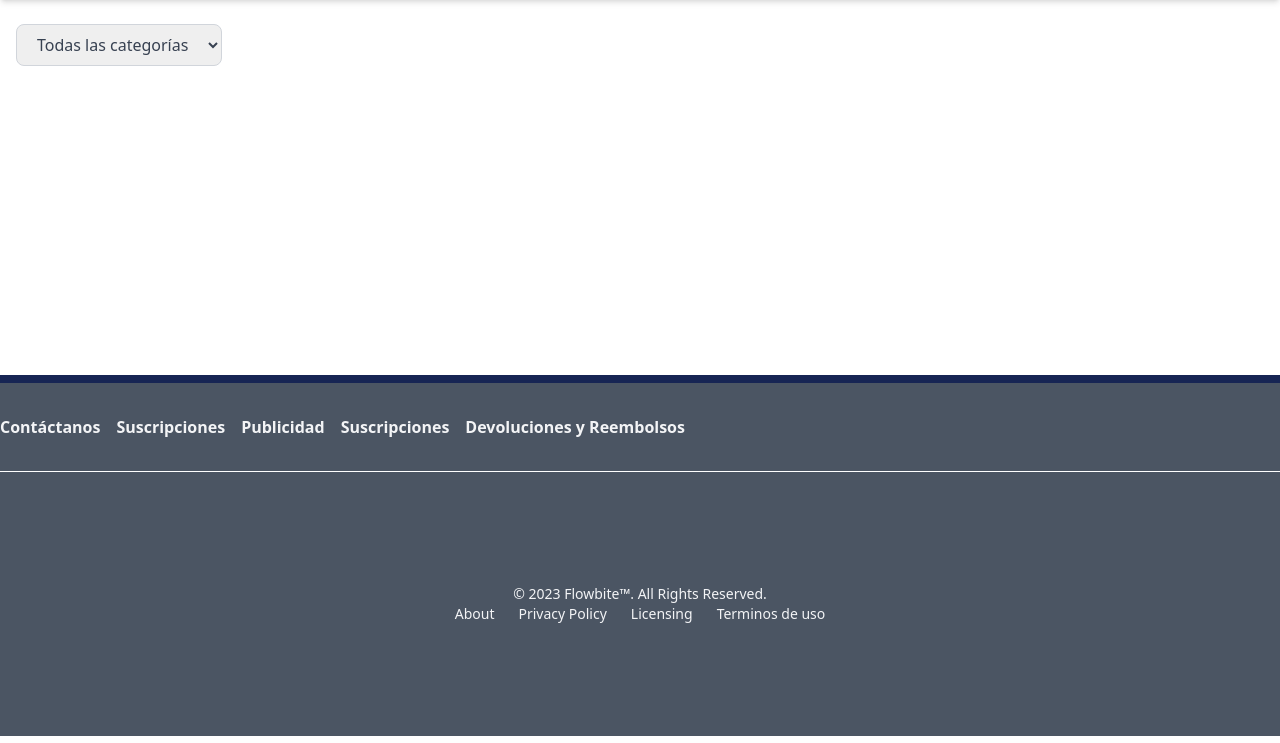
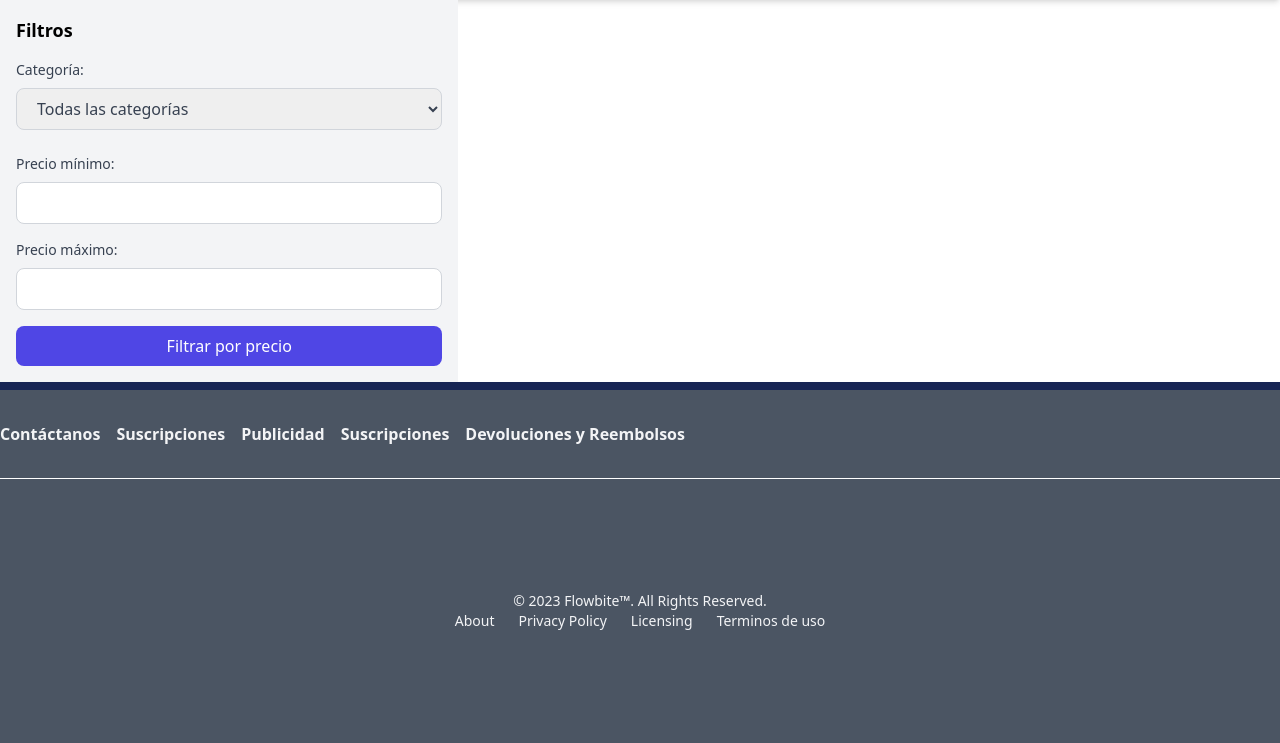
Before and after one commit to das-505/Tienda, a PHP site: page /index.php in a window 1280 px wide. Shown: the part 64-807 px from the top of the page. Run offline with PHP 8.4, Linux system fonts and the light colour scheme; data that the repository does not hold is empty.

Commit message:
Style: mejoramos el estilo del filtro

```diff
--- a/src/index.php
+++ b/src/index.php
@@ -13,7 +13,6 @@
 <body>
 
 
-
 <!--contenedor-->
 <div class="min-h-screen flex flex-col" name="conteiner">
 
@@ -25,26 +24,48 @@
 
   <!-- Contenido principal de la página -->
   <main class="flex-grow">
+    <div class="flex">
 
-      <!--para filtrar-->
-      <div class="container mx-auto mt-6 px-4">
-    <select id="category-filter" class="border border-gray-300 rounded-lg py-2 px-4 text-gray-700">
+      <!-- Panel lateral de filtros -->
+      <aside class="w-1/4 bg-gray-100 p-4 border-r border-gray-300">
+        <h2 class="text-lg font-semibold mb-4">Filtros</h2>
+
+        <!-- Filtro por categoría -->
+        <div class="mb-6">
+          <label for="category-filter" class="block text-sm font-medium text-gray-700 mb-2">Categoría:</label>
+          <select id="category-filter" class="border border-gray-300 rounded-lg py-2 px-4 text-gray-700 w-full">
             <option value="">Todas las categorías</option>
             <option value="rifles">Rifles</option>
             <option value="Pistolas">Pistolas</option>
-        <option value="Escopetas">Escopeta</option>
+            <option value="Escopetas">Escopetas</option>
             <option value="Carabinas">Carabinas</option>
             <option value="Cuchillos">Cuchillos</option>
             <option value="Fundas">Fundas</option>
-
           </select>
         </div>
 
+        <!-- Filtro por precio -->
+        <div>
+          <label for="min-price" class="block text-sm font-medium text-gray-700 mb-2">Precio mínimo:</label>
+          <input type="number" id="min-price" class="border border-gray-300 rounded-lg py-2 px-4 w-full mb-4">
 
+          <label for="max-price" class="block text-sm font-medium text-gray-700 mb-2">Precio máximo:</label>
+          <input type="number" id="max-price" class="border border-gray-300 rounded-lg py-2 px-4 w-full mb-4">
+
+          <button id="filter-price" class="bg-indigo-600 text-white py-2 px-4 rounded-lg hover:bg-indigo-700 w-full">
+            Filtrar por precio
+          </button>
+        </div>
+      </aside>
+
+      <!-- Contenido principal (catálogo) -->
+      <section class="flex-grow p-4">
         <div id="catalogo-container" class="grid grid-cols-1 gap-x-6 gap-y-10 sm:grid-cols-2 lg:grid-cols-4 xl:gap-x-8">
           <!-- Aquí se agregarán las tarjetas -->
         </div>
+      </section>
 
+    </div>
   </main>
 
   <footer>
@@ -56,6 +77,10 @@
   <script src="public/js/ajaxProduct.js" defer></script>
 
 </div>
+
+    <script src="public/js/ajaxProduct.js" defer></script>
+
+  </div>
 </body>
 
 </html>
--- a/src/server/actions/ActionInsertProduct.php
+++ b/src/server/actions/ActionInsertProduct.php
@@ -55,7 +55,7 @@ class ActionInsertProduct implements IAction
             ];
 
             if ($db->insert('products', $data)) {
-                header("Location: ../../admintPanel.php");
+                header("Location: ../../adminPanel.php");
             } else {
                 echo "Error al guardar el producto en la base de datos.";
             }
```
Also changed, not shown: src/server/actions/ActionGetProduct.php (+10 -0 lines), src/public/img/carabina-gsg-16-calibre-22lr_1.jpg (added), src/public/img/carabina-mauser-m15-sd-burnt-bronze-cerakota.jpg (added), src/public/img/carabina-mauser-m15-us-tan-22lr-hv.jpg (added), src/public/img/escopeta-de-corredera-mossberg-500-security-persuader-retrograde-12-76.jpg (added), src/public/img/escopeta-pardus-mod-pxd-cal-12-canon-46-cm.jpg (added), src/public/img/escopeta-semiautomatica-mossberg-930-slugster-12-76.jpg (added), src/public/img/escopeta-smith-wesson-mp12-12-76.jpg (added), src/public/img/mossberg-590-schokwave-cerakote.jpg (added), src/public/img/pistola-de-tiro-mpa-ds9-hybrid-black-blue-9mm.jpg (added), src/public/img/pistola-ruger-lcp-380-auto-2-75-pulgadas-con-laser-rojo.jpg (added), src/public/img/pistola-ruger-sr-1911-9mm-pb.jpg (added), src/public/img/pistola-smith-wesson-mp9-m20-metal-nts-4-25-miras-altas_1.jpg (added), src/public/img/rifle-anschutz-1782-black-line-243-win.jpg (added), 3 more files. Lines whose indentation alone changed are shown as unchanged.
